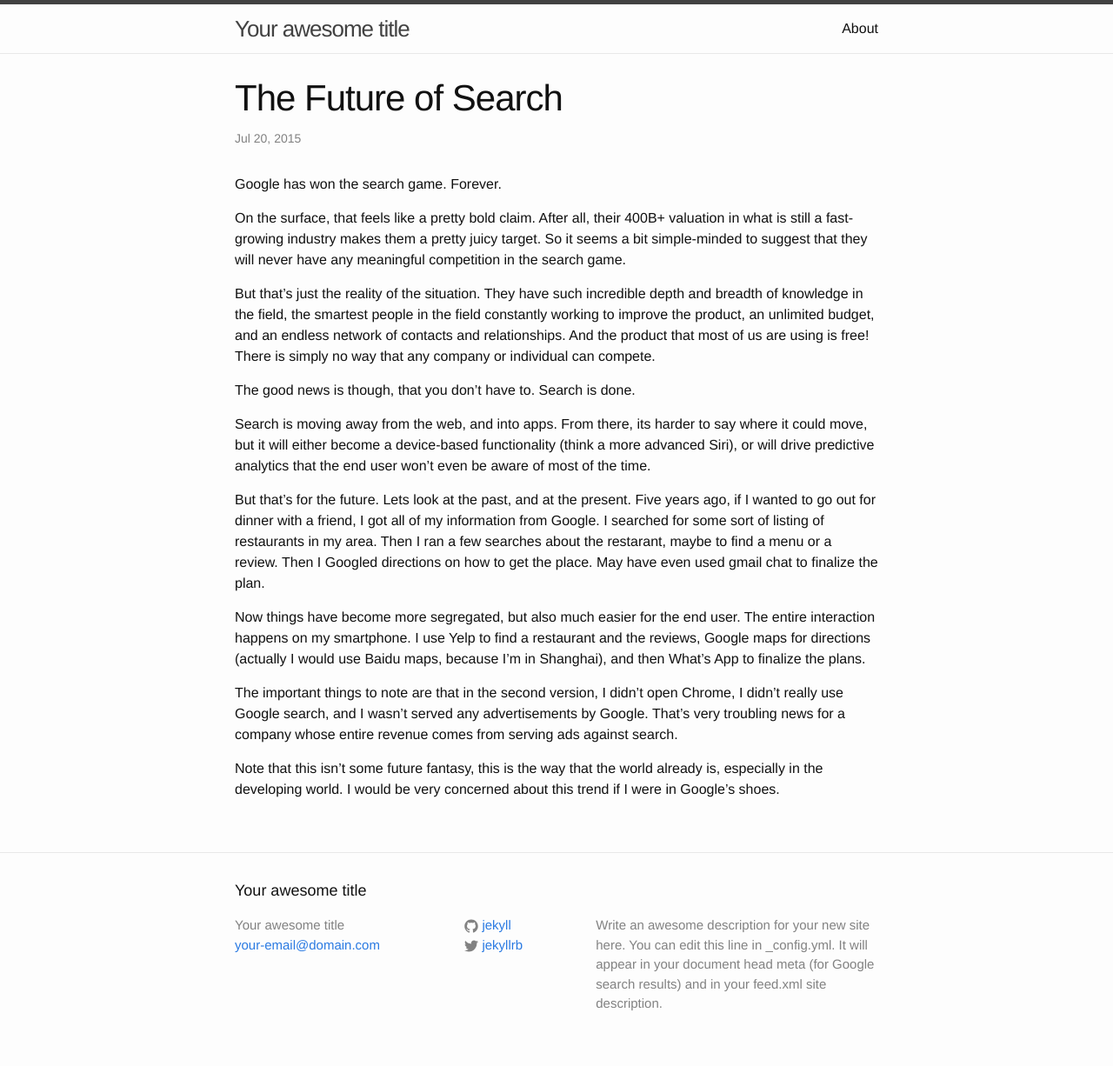
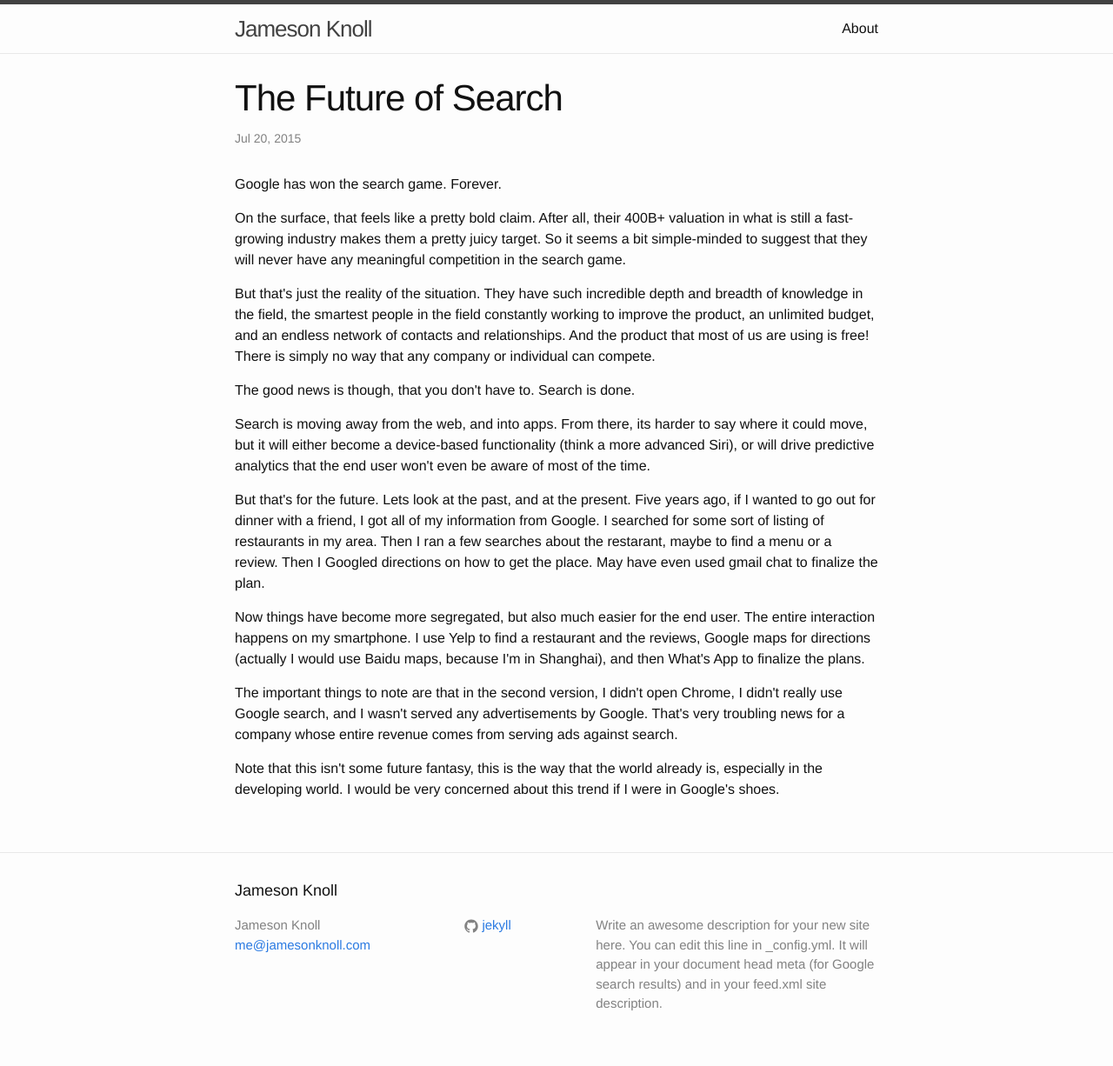
Before and after one commit to jmknoll/homepage_blog, a Jekyll site: the page built from _posts/2015-07-21-The-Future-of-Search.markdown, in a window 1280 px wide. Shown: the whole page at 87% size. Built offline with Jekyll 4.4.1, drawn with Linux system fonts in a browser that asks for light colours.

```diff
--- a/_config.yml
+++ b/_config.yml
@@ -1,13 +1,13 @@
 # Site settings
-title: Your awesome title
-email: your-email@domain.com
+title: Jameson Knoll
+email: me@jamesonknoll.com
 description: > # this means to ignore newlines until "baseurl:"
   Write an awesome description for your new site here. You can edit this
   line in _config.yml. It will appear in your document head meta (for
   Google search results) and in your feed.xml site description.
 baseurl: "" # the subpath of your site, e.g. /blog/
-url: "http://yourdomain.com" # the base hostname & protocol for your site
-twitter_username: jekyllrb
+url: "http://www.jamesonknoll.com" # the base hostname & protocol for your site
+twitter_username:
 github_username:  jekyll
 
 # Build settings
--- a/_posts/2015-07-20-Geographic-Distribution-of-Messaging-Apps.markdown
+++ b/_posts/2015-07-20-Geographic-Distribution-of-Messaging-Apps.markdown
@@ -11,9 +11,9 @@ The list of chat and messaging apps is long and getting longer every day. Intere
 
 In China, most communication is done by WeChat. 90% of the text messages I recieve now are either automated messages, ads, or Nigerian Prince scams. Its used for everything from talking to friends and family, to planning meetings and coordinating projects at work, to paying for lunch. More on that _here_.
 
-However, in Europe and the Middle East, WeChat doesn't exist. There its all about What's App.
+However, in Europe and the Middle East, WeChat doesn\'t exist. There its all about What\'s App.
 
-But then you head over to the US, where What's App's parent company, Facebook, is headquartered, and no one really seems to be using it at all. What's App penetration among US smartphone users, in fact, is a mere 8%. Its not that Americans don't like messaging apps though. The US is the biggest market by far for SnapChat, although that does skew towards a younger demographic.
+But then you head over to the US, where What\'s App\'s parent company, Facebook, is headquartered, and no one really seems to be using it at all. What\'s App penetration among US smartphone users, in fact, is a mere 8%. Its not that Americans don\'t like messaging apps though. The US is the biggest market by far for SnapChat, although that does skew towards a younger demographic.
 
 The list goes on though, with both WeChat and Line, a Japanese chat app, popular in Southeast Asia, a massive growth region with few local players and twice the population of North America.
 
--- a/_posts/2015-07-22-WeChat-as-a-Platform.markdown
+++ b/_posts/2015-07-22-WeChat-as-a-Platform.markdown
@@ -2,9 +2,9 @@
 layout: post
 title:  "WeChat as a Platform"
 date:   2015-07-22 18:28:27
-categories: tech strategy china
+categories: mobile
 ---
 
 The rapid spread of smartphones throughout China has enable a tech revolution in everything from mobile ecommerce to gaming to messaging. However, perhaps no impact has been more signficant than the rise of messaging app WeChat as a platform in and of itself.
 
-WeChat, for those not familiar with the app, is superficially similar to What's App, and began life as something of a clone. However, in the time since, it has grown into something which doesn't neccesarily have a clear comparison in the Western World, and which has driven its parent company, Tencent Media, into its position as the second most valuable company in Asia.
+WeChat, for those not familiar with the app, is superficially similar to What\'s App, and began life as something of a clone. However, in the time since, it has grown into something which doesn\'t neccesarily have a clear comparison in the Western World, and which has driven its parent company, Tencent Media, into its position as the second most valuable company in Asia.
```
Also changed, not shown: other parts of _posts/2015-07-20-Geographic-Distribution-of-Messaging-Apps.markdown (+1 -1 lines), _posts/2015-07-21-The-Future-of-Search.markdown (+8 -8 lines), json_page_generator.rb (added, +54 -0 lines), site.json (added, +14 -0 lines), README.md (renamed from READMME.md), 1 other file.
